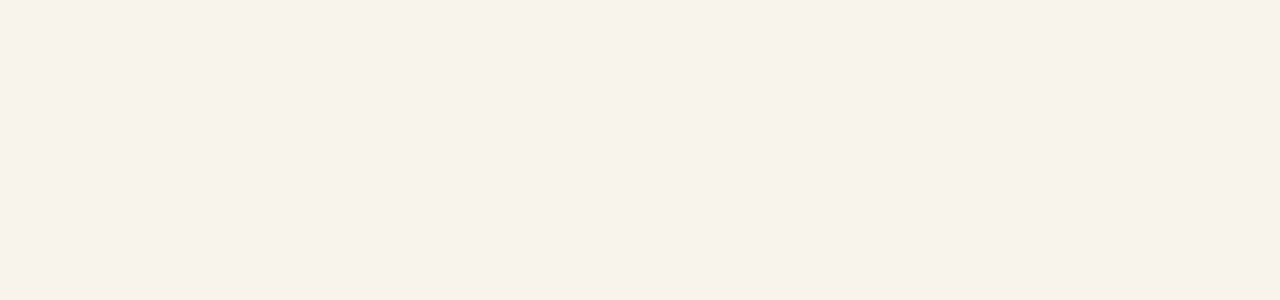
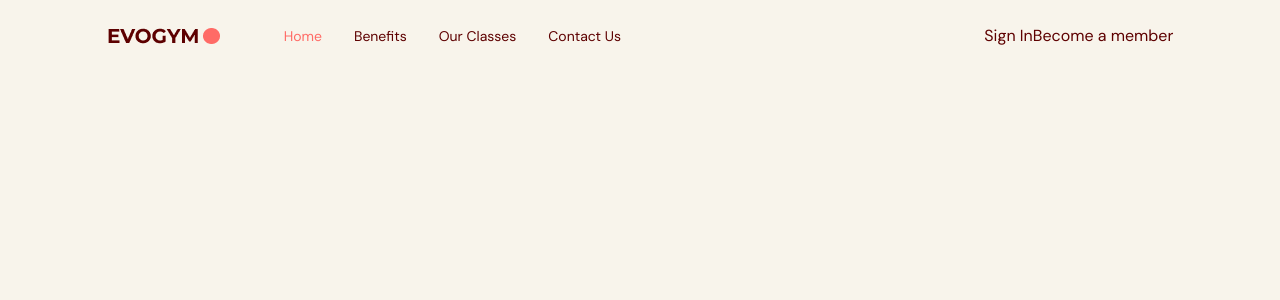
Before and after one commit to mirage109/gym-typescript, a React (Vite) app: page / in a window 1280 px wide. Shown: the top 300 px of the page. Built offline with nearby package versions, Linux system fonts and the light colour scheme.

Commit message:
feat: navbar

```diff
--- a/src/App.tsx
+++ b/src/App.tsx
@@ -1,8 +1,13 @@
-import Navbar from "@/scenes/navbar"
+import Navbar from "@/scenes/navbar";
+import { useState } from "react";
+
 function App() {
-  return <div className="app bg-gray-20 ">
-    <Navbar />
-  </div>;
+  const [selectedPage, setSelectedPage] = useState<string>("home");
+  return (
+    <div className="app bg-gray-20 ">
+      <Navbar selectedPage={selectedPage} setSelectedPage={setSelectedPage} />
+    </div>
+  );
 }
 
 export default App;
--- /dev/null
+++ b/src/scenes/navbar/Link.tsx
@@ -0,0 +1,24 @@
+import AnchorLink from "react-anchor-link-smooth-scroll";
+
+type Props = {
+  page: string;
+  selectedPage: string;
+  setSelectedPage: (value: string) => void;
+};
+
+const Link = ({ page, selectedPage, setSelectedPage }: Props) => {
+  const lowerCasePage = page.toLowerCase().replace(/ /g, "");
+  return (
+    <AnchorLink
+      href={`#${lowerCasePage}`}
+      onClick={() => setSelectedPage(lowerCasePage)}
+      className={`${selectedPage === lowerCasePage ? "text-primary-500" : ""}
+      transition duration-500 hover:text-primary-300
+      `}
+    >
+      {page}
+    </AnchorLink>
+  );
+};
+
+export default Link;
--- a/src/scenes/navbar/index.tsx
+++ b/src/scenes/navbar/index.tsx
@@ -1,16 +1,54 @@
 import { useState } from "react";
 import { Bars3Icon, XMarkIcon } from "@heroicons/react/24/solid";
-import Logo from "@assets/Logo.png";
+import Logo from "@/assets/Logo.png";
+import Link from "./Link";
 
-type Props = {};
+type Props = {
+  selectedPage: string;
+  setSelectedPage: (value: string) => void;
+};
 
-const Navbar = (props: Props) => {
-  const flexBetween = "flex justify-between items-center";
-  return <nav>
-    <div className={`${flexBetween} fixed top-0 z-30 w-full py-6`}>
-
-    </div>
-  </nav>;
+const Navbar = ({ selectedPage, setSelectedPage }: Props) => {
+  const flexBetween = "flex items-center justify-between";
+  return (
+    <nav>
+      <div className={`${flexBetween} fixed top-0 z-30 w-full py-6`}>
+        <div className={`${flexBetween} mx-auto w-5/6`}>
+          <div className={`${flexBetween} w-full gap-16`}>
+            <img alt="logo" src={Logo} />
+            <div className={`${flexBetween} w-full`}>
+              <div className={`${flexBetween} gap-8 text-sm`}>
+                <Link
+                  page="Home"
+                  selectedPage={selectedPage}
+                  setSelectedPage={setSelectedPage}
+                />
+                <Link
+                  page="Benefits"
+                  selectedPage={selectedPage}
+                  setSelectedPage={setSelectedPage}
+                />
+                <Link
+                  page="Our Classes"
+                  selectedPage={selectedPage}
+                  setSelectedPage={setSelectedPage}
+                />
+                <Link
+                  page="Contact Us"
+                  selectedPage={selectedPage}
+                  setSelectedPage={setSelectedPage}
+                />
+              </div>
+              <div className={`${flexBetween} gap`}>
+                <p>Sign In</p>
+                <button>Become a member</button>
+              </div>
+            </div>
+          </div>
+        </div>
+      </div>
+    </nav>
+  );
 };
 
 export default Navbar;
```
